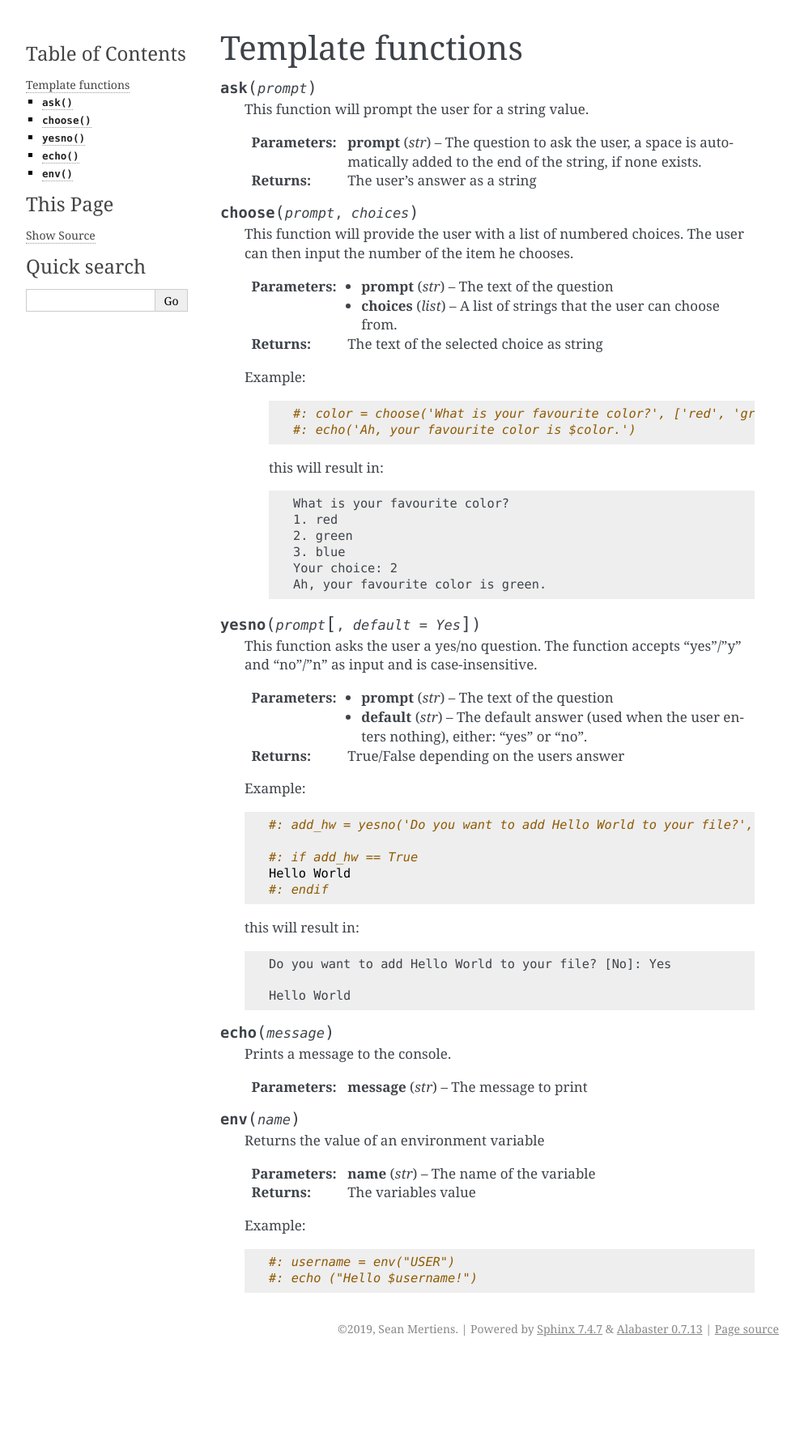
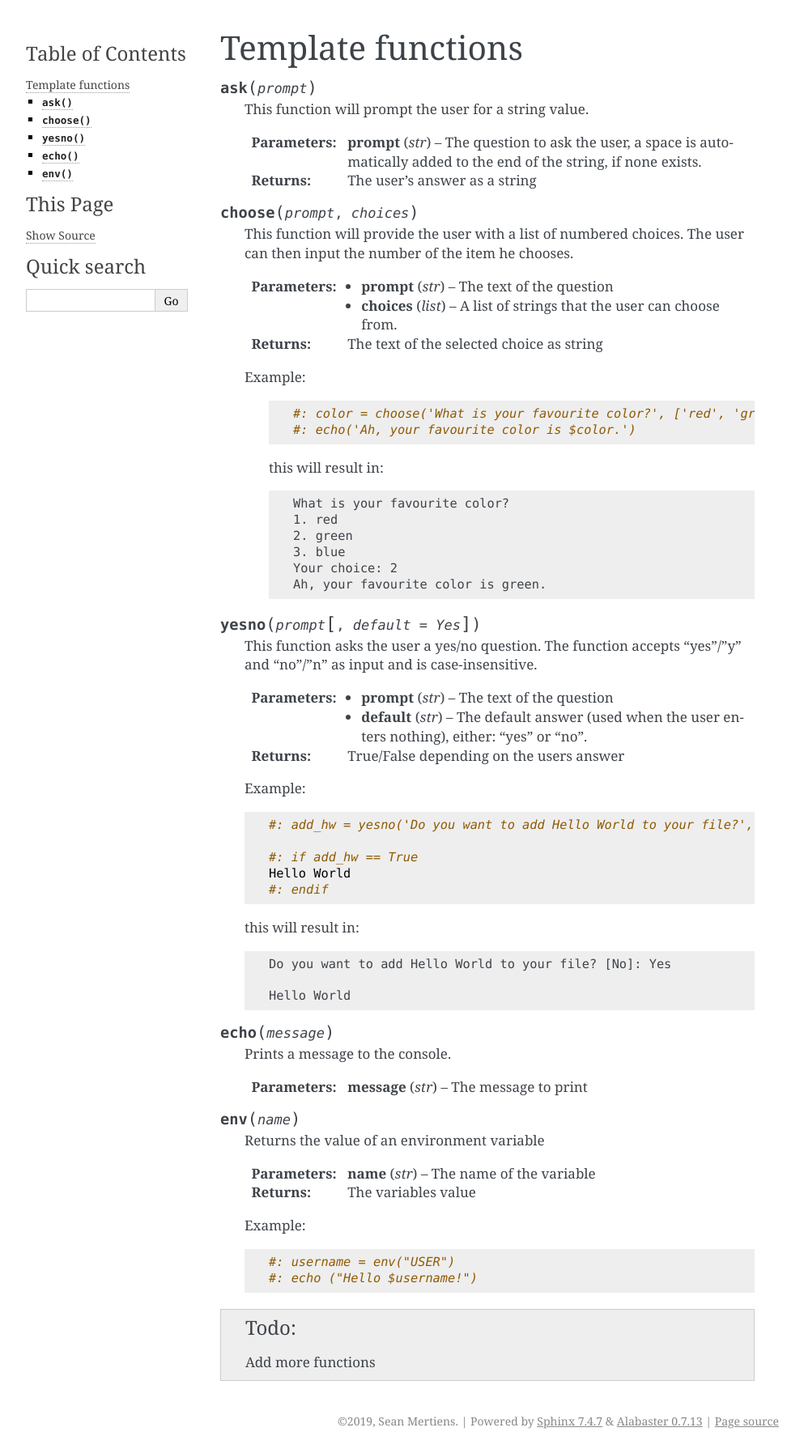
Before and after one commit to smertiens/contemply, a Sphinx documentation site: the page built from docs/source/templates/functions.rst, in a window 1280 px wide. Shown: the whole page at 81% size, without its empty margins (148-1141 px from the left). Built offline with Sphinx 7.4.7, drawn with Linux system fonts in a browser that asks for light colours; before the commit the page ends 1681 px from its top, so only the background shows below that.

Commit message:
Updated sphinx conf (added todo ext)

```diff
--- a/docs/source/conf.py
+++ b/docs/source/conf.py
@@ -31,7 +31,8 @@ master_doc = 'index'
 # extensions coming with Sphinx (named 'sphinx.ext.*') or your custom
 # ones.
 extensions = [
-    'sphinx.ext.autodoc'
+    'sphinx.ext.autodoc',
+    'sphinx.ext.todo'
 ]
 
 # Add any paths that contain templates here, relative to this directory.
@@ -42,6 +43,8 @@ templates_path = ['_templates']
 # This pattern also affects html_static_path and html_extra_path.
 exclude_patterns = []
 
+
+todo_include_todos = True
 
 # -- Options for HTML output -------------------------------------------------
 
--- a/docs/source/templates/functions.rst
+++ b/docs/source/templates/functions.rst
@@ -87,3 +87,5 @@ Template functions
 
         #: username = env("USER")
         #: echo ("Hello $username!")
+
+.. todo:: Add more functions
```
